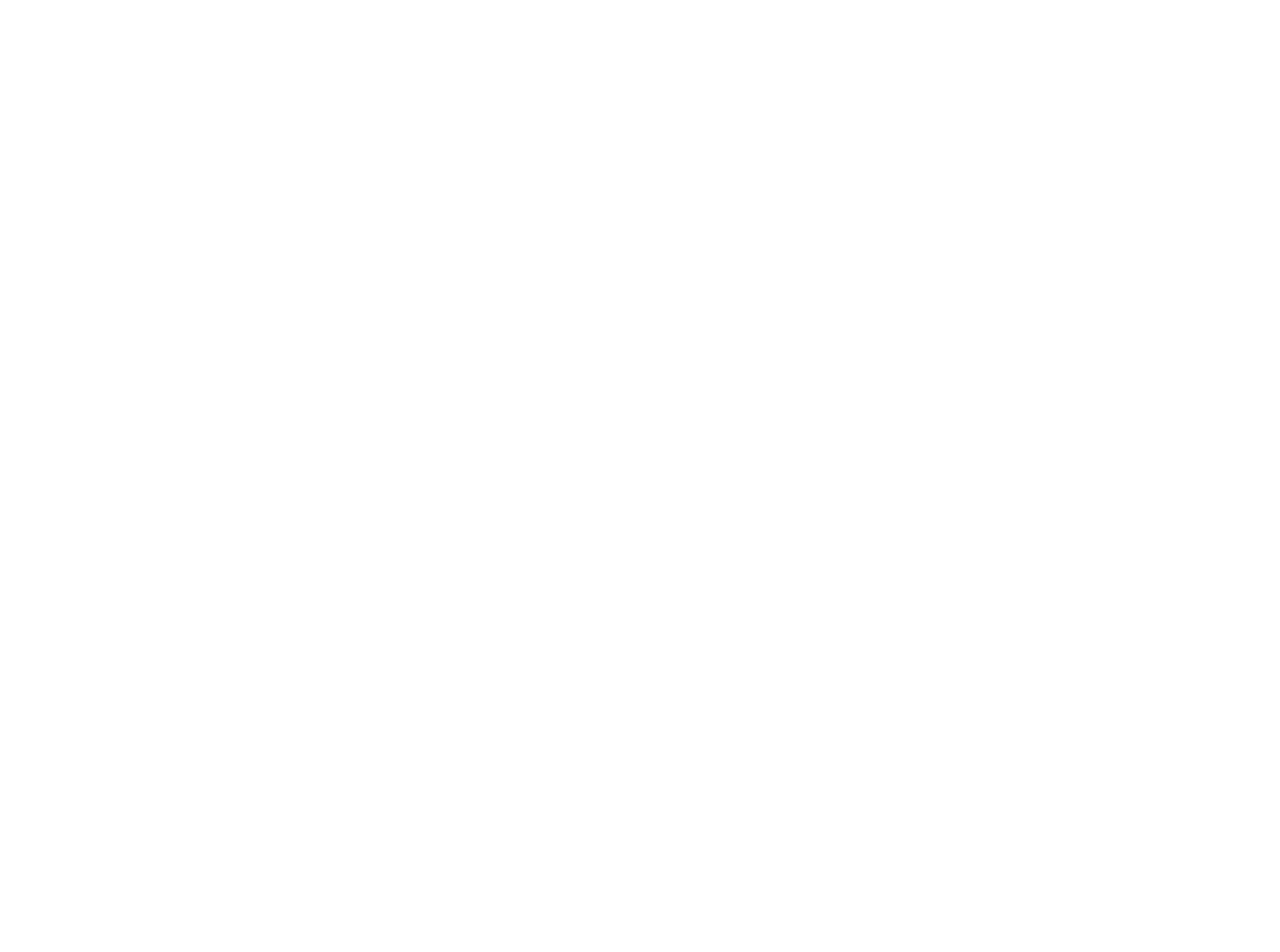
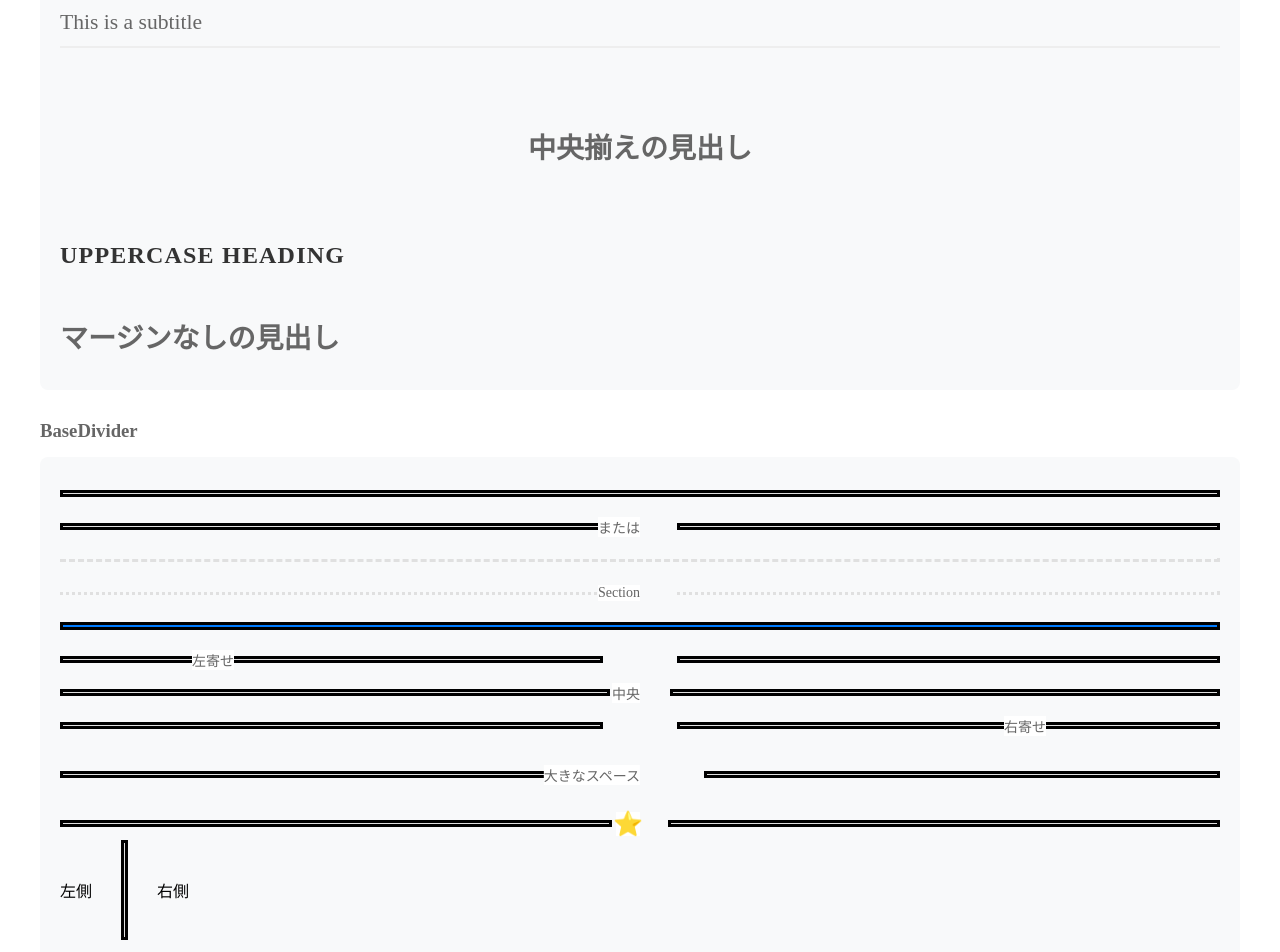
Before and after one commit to Riri-Inferno/my-portfolio, a Vue app: page /components in a window 1280 px wide. Shown: the part 2640-3592 px from the top of the page. Before the commit the page ends 1875 px from the top, so only its background shows below. Built offline with nearby package versions, Linux system fonts and the light colour scheme; the HTML template or start-up script is replaced by a standard one.

Commit message:
見出しと区切り線を追加

```diff
--- /dev/null
+++ b/src/components/atoms/BaseDivider.vue
@@ -0,0 +1,187 @@
+<!-- src/components/atoms/BaseDivider.vue -->
+<template>
+  <div
+    :class="[
+      'divider',
+      `divider--${variant}`,
+      `divider--${orientation}`,
+      {
+        'divider--with-text': hasContent,
+      },
+    ]"
+    :style="customStyle"
+  >
+    <span v-if="hasContent" class="divider__content">
+      <slot>{{ text }}</slot>
+    </span>
+  </div>
+</template>
+
+<script setup lang="ts">
+import { computed, useSlots } from 'vue'
+
+interface DividerProps {
+  variant?: 'solid' | 'dashed' | 'dotted'
+  orientation?: 'horizontal' | 'vertical'
+  thickness?: number
+  spacing?: number
+  color?: string
+  text?: string
+  textPosition?: 'left' | 'center' | 'right'
+}
+
+const props = withDefaults(defineProps<DividerProps>(), {
+  variant: 'solid',
+  orientation: 'horizontal',
+  thickness: 1,
+  spacing: 16,
+  textPosition: 'center',
+})
+
+const slots = useSlots()
+
+const hasContent = computed(() => {
+  return !!(slots.default || props.text)
+})
+
+const customStyle = computed(() => {
+  const styles: Record<string, string> = {}
+
+  if (props.color) {
+    styles['--divider-color'] = props.color
+  }
+
+  if (props.orientation === 'horizontal') {
+    styles.margin = `${props.spacing}px 0`
+    styles.height = `${props.thickness}px`
+  } else {
+    styles.margin = `0 ${props.spacing}px`
+    styles.width = `${props.thickness}px`
+  }
+
+  if (props.textPosition && hasContent.value) {
+    styles['--text-position'] =
+      props.textPosition === 'left' ? '15%' : props.textPosition === 'right' ? '85%' : '50%'
+  }
+
+  return styles
+})
+</script>
+
+<style lang="scss" scoped>
+.divider {
+  --divider-color: #e0e0e0;
+  --text-position: 50%;
+
+  position: relative;
+  display: flex;
+  align-items: center;
+
+  // 水平方向
+  &--horizontal {
+    width: 100%;
+
+    &::before {
+      content: '';
+      flex: 1;
+      height: inherit;
+      background-color: var(--divider-color);
+    }
+
+    &.divider--with-text {
+      &::before {
+        margin-right: 16px;
+      }
+
+      &::after {
+        content: '';
+        flex: 1;
+        height: inherit;
+        background-color: var(--divider-color);
+        margin-left: 16px;
+      }
+
+      .divider__content {
+        flex: none;
+        padding: 0;
+        position: relative;
+        left: calc(var(--text-position) - 50%);
+        transform: translateX(-50%);
+      }
+    }
+  }
+
+  // 垂直方向
+  &--vertical {
+    height: 100%;
+    flex-direction: column;
+
+    &::before {
+      content: '';
+      flex: 1;
+      width: inherit;
+      background-color: var(--divider-color);
+    }
+
+    &.divider--with-text {
+      &::before {
+        margin-bottom: 16px;
+      }
+
+      &::after {
+        content: '';
+        flex: 1;
+        width: inherit;
+        background-color: var(--divider-color);
+        margin-top: 16px;
+      }
+
+      .divider__content {
+        flex: none;
+        padding: 0;
+        writing-mode: vertical-rl;
+        text-orientation: mixed;
+      }
+    }
+  }
+
+  // バリアント
+  &--solid {
+    &::before,
+    &::after {
+      border-style: solid;
+    }
+  }
+
+  &--dashed {
+    &::before,
+    &::after {
+      background: none !important;
+      border-top: inherit;
+      border-left: inherit;
+      border-style: dashed;
+      border-color: var(--divider-color);
+    }
+  }
+
+  &--dotted {
+    &::before,
+    &::after {
+      background: none !important;
+      border-top: inherit;
+      border-left: inherit;
+      border-style: dotted;
+      border-color: var(--divider-color);
+    }
+  }
+
+  // テキストコンテンツ
+  &__content {
+    color: #666;
+    font-size: 14px;
+    white-space: nowrap;
+    background-color: white;
+    padding: 0 8px;
+  }
+}
+</style>
--- /dev/null
+++ b/src/components/atoms/BaseHeading.vue
@@ -0,0 +1,110 @@
+<template>
+  <component
+    :is="tag"
+    :class="[
+      'heading',
+      `heading--${tag}`,
+      `heading--${align}`,
+      {
+        'heading--no-margin': noMargin,
+        'heading--uppercase': uppercase,
+      },
+    ]"
+  >
+    <slot />
+    <span v-if="subtitle" class="heading__subtitle">
+      {{ subtitle }}
+    </span>
+  </component>
+</template>
+
+<script setup lang="ts">
+interface HeadingProps {
+  tag?: 'h1' | 'h2' | 'h3' | 'h4' | 'h5' | 'h6'
+  align?: 'left' | 'center' | 'right'
+  subtitle?: string
+  noMargin?: boolean
+  uppercase?: boolean
+}
+
+withDefaults(defineProps<HeadingProps>(), {
+  tag: 'h2',
+  align: 'left',
+  noMargin: false,
+  uppercase: false,
+})
+</script>
+
+<style lang="scss" scoped>
+.heading {
+  font-weight: 700;
+  line-height: 1.2;
+  color: #333;
+
+  // タグ別のスタイル
+  &--h1 {
+    font-size: 48px;
+    margin: 32px 0 24px;
+  }
+
+  &--h2 {
+    font-size: 36px;
+    margin: 28px 0 20px;
+  }
+
+  &--h3 {
+    font-size: 28px;
+    margin: 24px 0 16px;
+  }
+
+  &--h4 {
+    font-size: 24px;
+    margin: 20px 0 12px;
+  }
+
+  &--h5 {
+    font-size: 20px;
+    margin: 16px 0 8px;
+  }
+
+  &--h6 {
+    font-size: 16px;
+    margin: 12px 0 8px;
+  }
+
+  // 配置
+  &--left {
+    text-align: left;
+  }
+
+  &--center {
+    text-align: center;
+  }
+
+  &--right {
+    text-align: right;
+  }
+
+  // マージンなし
+  &--no-margin {
+    margin: 0;
+  }
+
+  // 大文字
+  &--uppercase {
+    text-transform: uppercase;
+    letter-spacing: 0.05em;
+  }
+
+  // サブタイトル
+  &__subtitle {
+    display: block;
+    margin-top: 8px;
+    font-size: 0.6em;
+    font-weight: 400;
+    color: #666;
+    text-transform: none;
+    letter-spacing: normal;
+  }
+}
+</style>
--- a/src/components/pages/ComponentGallery.vue
+++ b/src/components/pages/ComponentGallery.vue
@@ -184,6 +184,73 @@
           />
         </div>
       </div>
+
+      <!-- 見出し -->
+      <div class="component-demo">
+        <h3>BaseHeading</h3>
+        <div class="demo-area" style="flex-direction: column; align-items: stretch">
+          <!-- 各見出しレベル -->
+          <BaseHeading tag="h1">見出しレベル1</BaseHeading>
+          <BaseHeading tag="h2">見出しレベル2</BaseHeading>
+          <BaseHeading tag="h3">見出しレベル3</BaseHeading>
+          <BaseHeading tag="h4">見出しレベル4</BaseHeading>
+          <BaseHeading tag="h5">見出しレベル5</BaseHeading>
+          <BaseHeading tag="h6">見出しレベル6</BaseHeading>
+
+          <!-- サブタイトル付き -->
+          <BaseHeading tag="h2" subtitle="This is a subtitle"> メインタイトル </BaseHeading>
+
+          <!-- 中央揃え -->
+          <BaseHeading tag="h3" align="center"> 中央揃えの見出し </BaseHeading>
+
+          <!-- 大文字変換 -->
+          <BaseHeading tag="h4" uppercase> Uppercase Heading </BaseHeading>
+
+          <!-- マージンなし -->
+          <BaseHeading tag="h3" no-margin> マージンなしの見出し </BaseHeading>
+        </div>
+      </div>
+
+      <!-- 区切り線 -->
+      <div class="component-demo">
+        <h3>BaseDivider</h3>
+        <div class="demo-area" style="flex-direction: column; align-items: stretch; gap: 0">
+          <!-- 基本的な区切り線 -->
+          <BaseDivider />
+
+          <!-- テキスト付き -->
+          <BaseDivider text="または" />
+
+          <!-- 破線 -->
+          <BaseDivider variant="dashed" />
+
+          <!-- 点線 -->
+          <BaseDivider variant="dotted" text="Section" />
+
+          <!-- カスタムカラー -->
+          <BaseDivider color="#007bff" :thickness="2" />
+
+          <!-- テキスト位置 -->
+          <BaseDivider text="左寄せ" text-position="left" />
+          <BaseDivider text="中央" text-position="center" />
+          <BaseDivider text="右寄せ" text-position="right" />
+
+          <!-- カスタムスペーシング -->
+          <BaseDivider :spacing="32" text="大きなスペース" />
+
+          <!-- スロット使用 -->
+          <BaseDivider>
+            <BaseIcon icon="⭐" />
+          </BaseDivider>
+
+          <!-- 垂直方向（デモ用コンテナ内） -->
+          <div style="display: flex; height: 100px; align-items: center; gap: 16px">
+            <span>左側</span>
+            <BaseDivider orientation="vertical" />
+            <span>右側</span>
+          </div>
+        </div>
+      </div>
     </section>
   </div>
 </template>
@@ -197,6 +264,8 @@
 import BaseIcon from '@/components/atoms/BaseIcon.vue'
 import BaseBadge from '@/components/atoms/BaseBadge.vue'
 import BaseProgressBar from '@/components/atoms/BaseProgressBar.vue'
+import BaseHeading from '@/components/atoms/BaseHeading.vue'
+import BaseDivider from '@/components/atoms/BaseDivider.vue'
 
 const inputDemo = ref('')
 const inputDemo2 = ref('')
```
